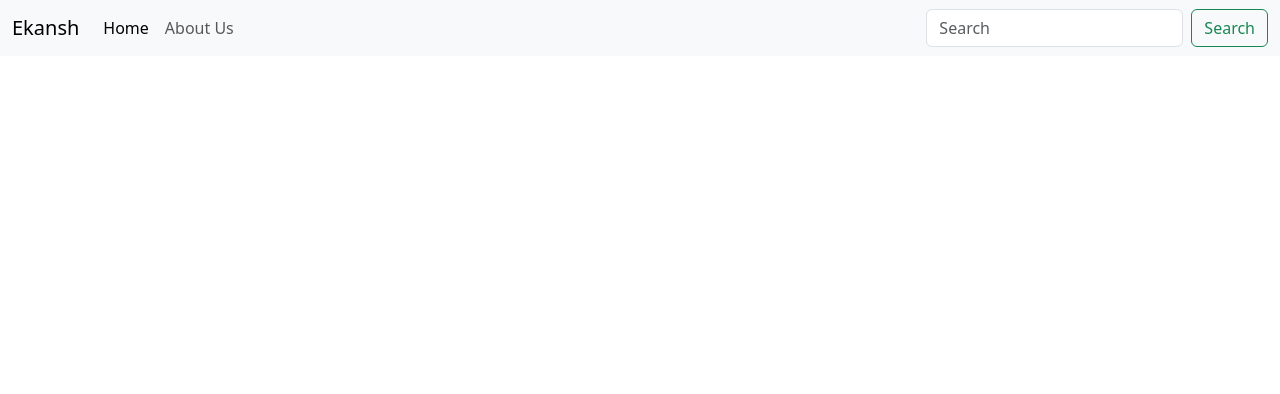
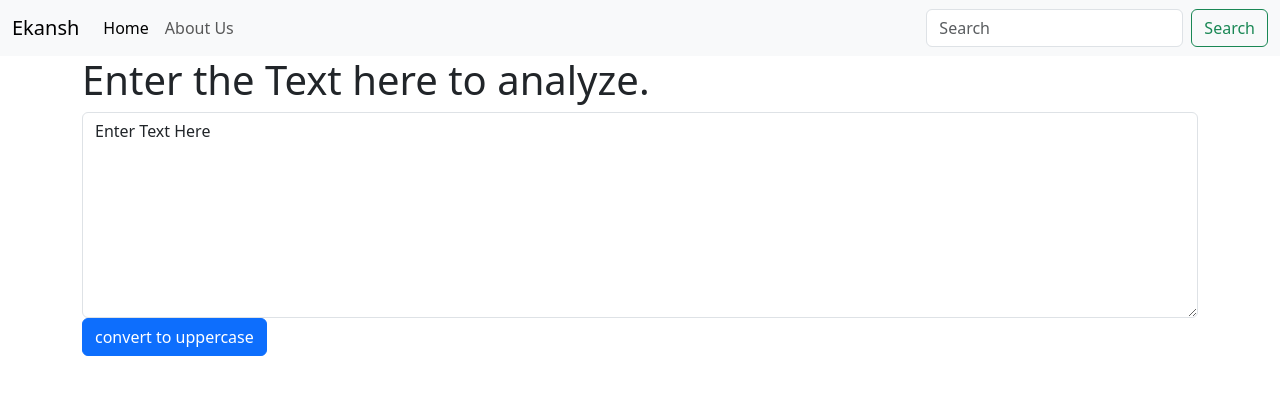
Before and after one commit to Ekansh-Bhushan/TextUtils, a React (Create React App) app in the folder project-app/: page / in a window 1280 px wide. Shown: the top 394 px of the page. Built offline with nearby package versions, Linux system fonts and the light colour scheme.

Commit message:
States and usestate and value

```diff
--- a/project-app/src/App.js
+++ b/project-app/src/App.js
@@ -1,5 +1,6 @@
 import './App.css';
 import Navbar from './Components/Navbar';
+import TextForm from './Components/TextForm';
 
 
 function App() {
@@ -7,6 +8,7 @@
     <>
 
   <Navbar title="Ekansh" aboutText="About Us"/>
+  <TextForm heading = "Enter the Text here to analyze."/>
     </>
   );
 }
--- /dev/null
+++ b/project-app/src/Components/TextForm.js
@@ -0,0 +1,33 @@
+import React, {useState} from "react";
+
+export default function TextForm(props) {
+  const handleUpCase =()=>{
+    console.log("button is clicked.")
+    setText("changed text now")
+  }
+
+  const handleOnChange =()=>{
+    console.log("On changed.")
+  }
+
+  const [text,setText] = useState('Enter Text Here')
+  return (
+    <>
+      <div className="mb-3">
+        <div className="container">
+        <h1>{props.heading}</h1>
+
+
+        <textarea
+          className="form-control"
+          value={text}
+          onChange={handleOnChange}
+          id="mybox"
+          rows="8"
+        ></textarea>
+        <button className="btn btn-primary" onClick={handleUpCase}>convert to uppercase</button>
+        </div>
+      </div>
+    </>
+  );
+}
```
